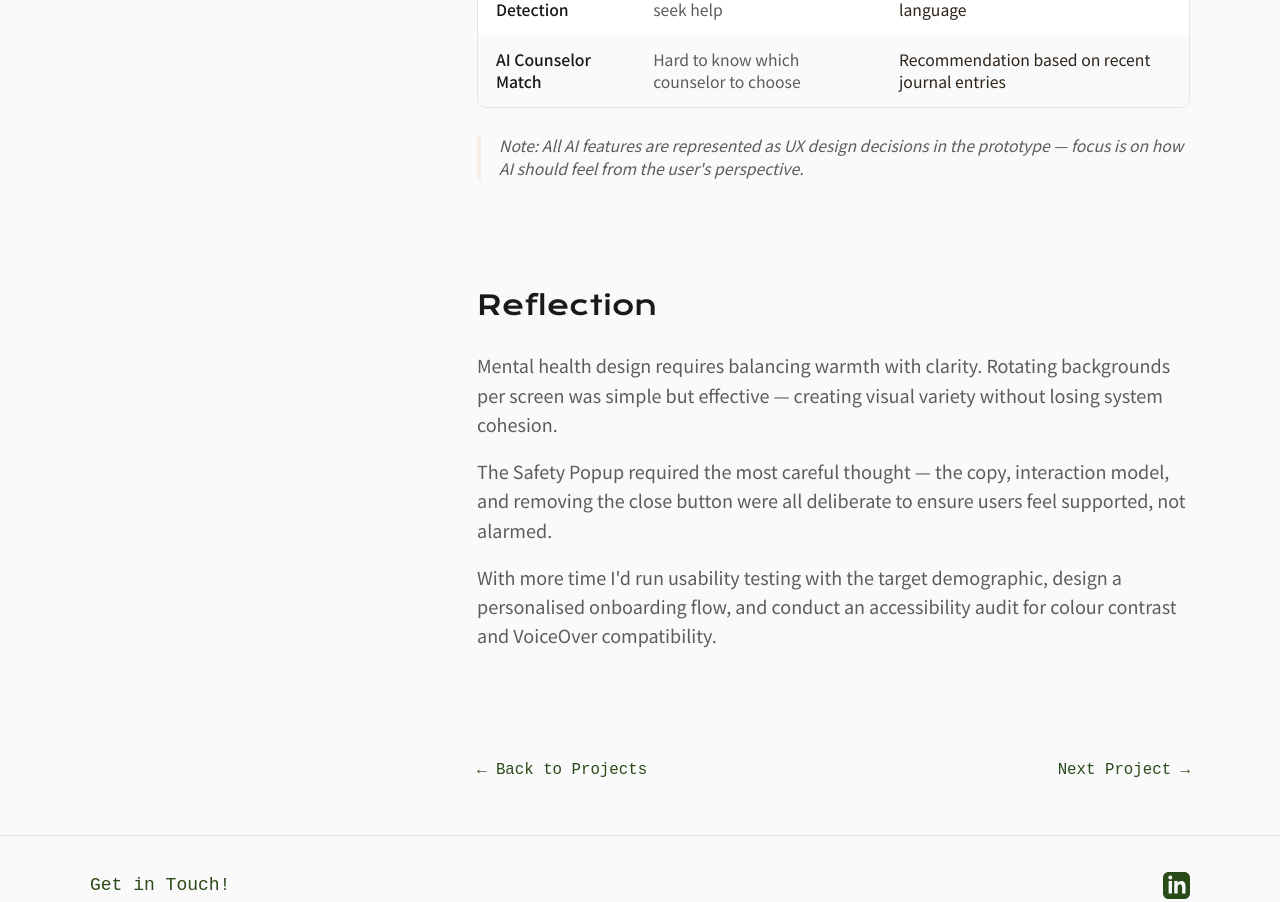
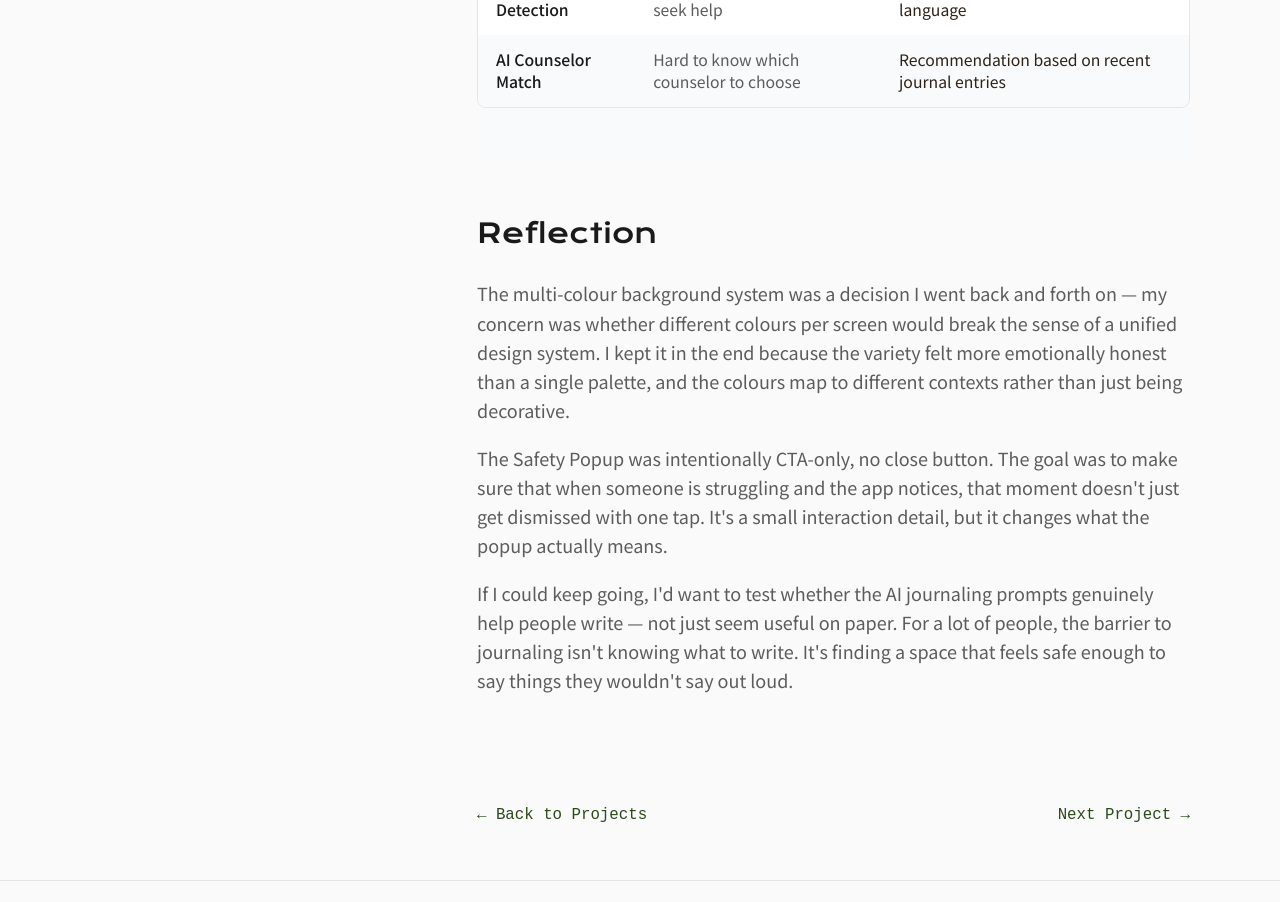
Before and after one commit to wanyuntsai/portfolio, a React (Vite) app: page /work/mindlog in a window 1280 px wide. Shown: the part 6980-7882 px from the top of the page. Built offline with nearby package versions, Linux system fonts and the light colour scheme; a web font is replaced by a local one.

Commit message:
Update MindLog.jsx

```diff
--- a/src/pages/work/MindLog.jsx
+++ b/src/pages/work/MindLog.jsx
@@ -761,11 +761,7 @@ function MindLog() {
                                                 </tbody>
                                             </table>
                                         </div>
-                                        <div className="border-l-4 border-[#F5EEE8] pl-4 mt-6">
-                                            <p className="text-sm text-text-secondary italic">
-                                                {t("Note: All AI features are represented as UX design decisions in the prototype — focus is on how AI should feel from the user's perspective.", '備註：所有 AI 功能皆以 UX 設計決策呈現於原型中，重點在於從用戶視角出發，AI 應給予什麼樣的感受。')}
-                                            </p>
-                                        </div>
+
                                     </div>
                                 </section>
                             </FadeInSection>
@@ -779,9 +775,12 @@ function MindLog() {
                                         </h2>
                                         <div className="space-y-4 max-w-5xl">
                                             {[
-                                                t('Mental health design requires balancing warmth with clarity. Rotating backgrounds per screen was simple but effective — creating visual variety without losing system cohesion.', '心理健康 App 設計需要在溫暖與清晰之間取得平衡。每個畫面輪替背景色是個簡單但有效的技巧，在維持系統一致性的同時創造視覺變化。'),
-                                                t("The Safety Popup required the most careful thought — the copy, interaction model, and removing the close button were all deliberate to ensure users feel supported, not alarmed.", '安全彈窗需要最審慎的考量，文案、互動模式以及刻意省略關閉按鈕，都是為了確保用戶感到被支持而非驚嚇。'),
-                                                t("With more time I'd run usability testing with the target demographic, design a personalised onboarding flow, and conduct an accessibility audit for colour contrast and VoiceOver compatibility.", '若有更多時間，我會對目標族群進行可用性測試、設計個人化引導流程，並針對色彩對比和 VoiceOver 進行無障礙稽核。'),
+                                                t('The multi-colour background system was a decision I went back and forth on — my concern was whether different colours per screen would break the sense of a unified design system. I kept it in the end because the variety felt more emotionally honest than a single palette, and the colours map to different contexts rather than just being decorative.',
+                                                  '多色背景系統是考慮最久的決定，一直擔心每個頁面背景不同會破壞整體一致性。最後還是保留了，因為不同顏色對應不同的情境，不是純粹的裝飾，而是在設計語言上有意義的選擇。'),
+                                                t('The Safety Popup was intentionally CTA-only, no close button. The goal was to make sure that when someone is struggling and the app notices, that moment doesn\'t just get dismissed with one tap. It\'s a small interaction detail, but it changes what the popup actually means.',
+                                                  '安全彈窗刻意設計成純 CTA、沒有關閉按鈕。當使用者正在情緒低谷而 App 偵測到了，不想讓這個當下太容易被一個點擊帶過，讓彈窗真的有機會發揮作用。'),
+                                                t('If I could keep going, I\'d want to test whether the AI journaling prompts genuinely help people write — not just seem useful on paper. For a lot of people, the barrier to journaling isn\'t knowing what to write. It\'s finding a space that feels safe enough to say things they wouldn\'t say out loud.',
+                                                  '未來最想測試的是 AI 日記提示，想知道它在真實情境下有沒有幫助人們動筆，而不只是在案例說明裡看起來合理。對很多人來說，寫日記的障礙不是不知道寫什麼，而是有沒有一個夠安全的空間，去說那些說不出口的話。'),
                                             ].map((text, i) => (
                                                 <p key={i} className="text-sm md:text-base text-text-secondary leading-relaxed">{text}</p>
                                             ))}
```
